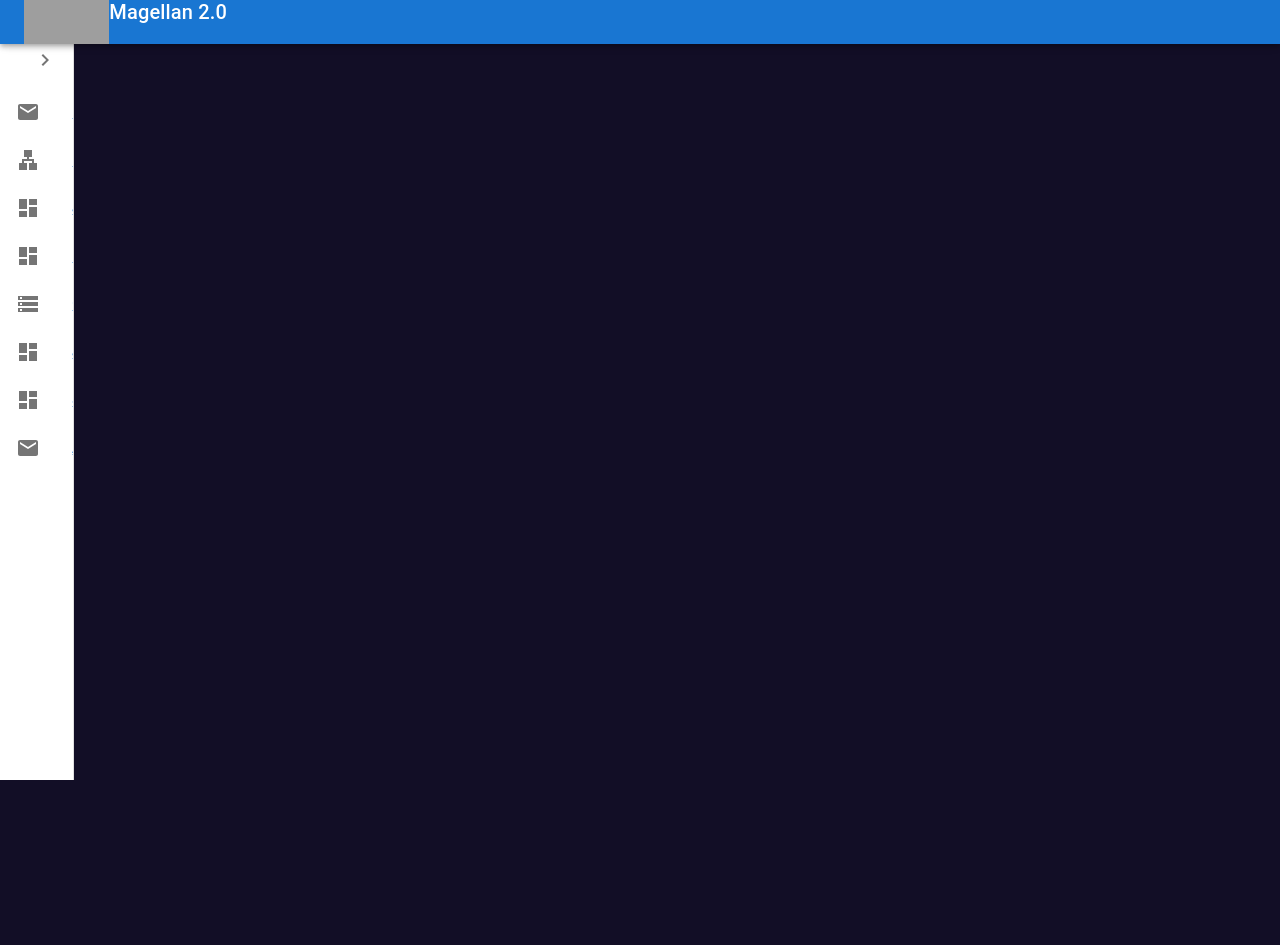
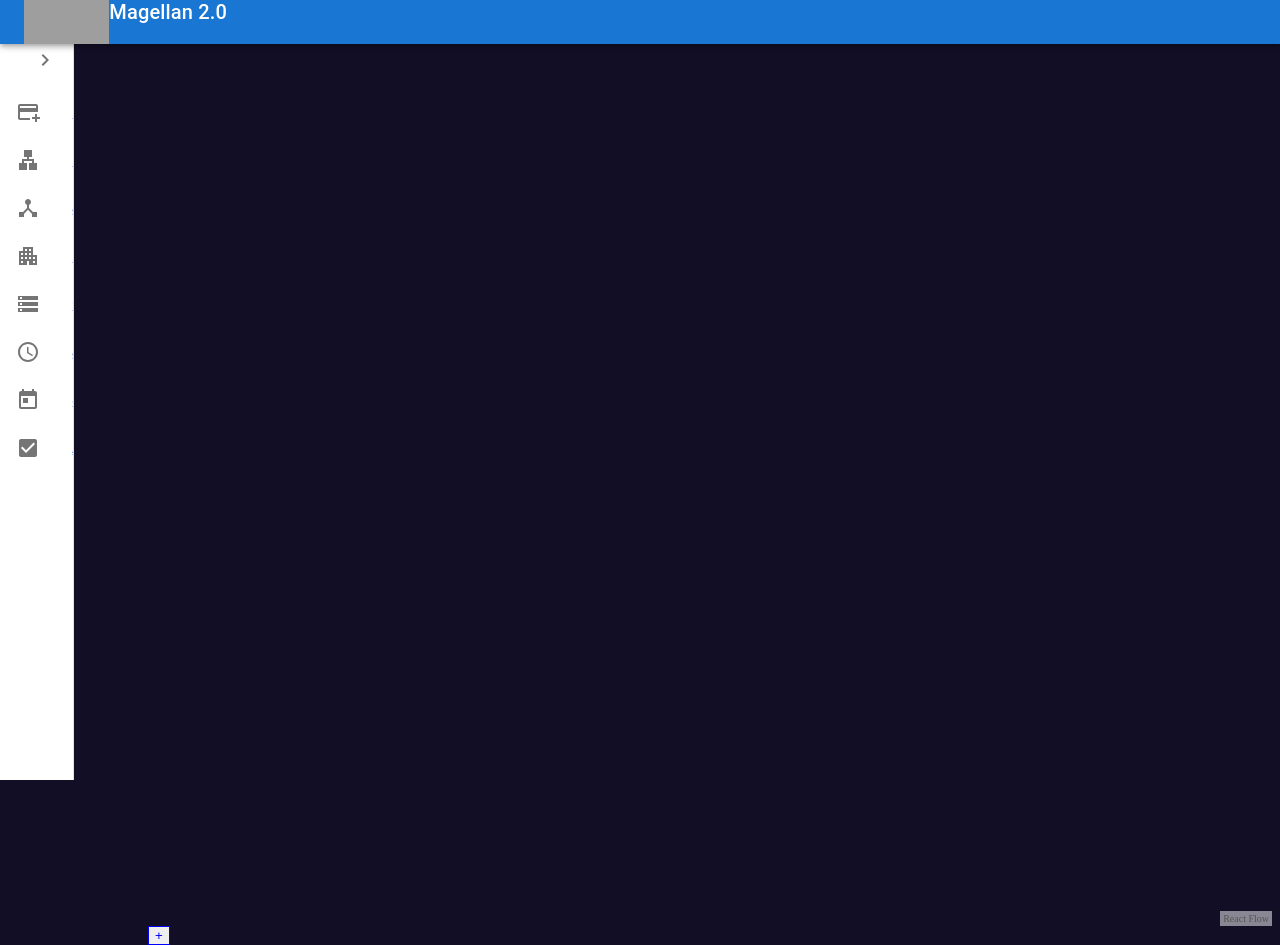
Before and after one commit to princi2090/AMEX-UI-ReactJS, a React app: page /connection in a window 1280 px wide. Shown: the part 20-965 px from the top of the page. Before the commit the page ends 800 px from the top, so only its background shows below. Built offline with nearby package versions, Linux system fonts and the light colour scheme; grey boxes are pictures that could not be loaded.

Commit message:
Icons added for left side bar, Alligned Necessary components to Center

```diff
--- /dev/null
+++ b/src/components/Flowaddition.js
@@ -0,0 +1,28 @@
+import React from 'react'
+import "../styles/FlowStyles.css"
+import ReactFlow from 'react-flow-renderer';
+
+export const Flowaddition=()=> {
+    const elements = [
+        {
+          id: '1',
+          type: 'input', // input node
+          data: { label: <select>
+            <option value='red'>Red</option>
+            <option value='purple'>Purple </option>
+          </select> },
+          position: { x: 245, y: 36 },
+          style:{
+            backgroundColor: 'red'
+        }
+    }
+    ]
+  return (
+    <div className='flowaddition'>
+        <div style={{width:'100%',height:'100vh'}}>
+        <ReactFlow elements={elements}/>
+        <button className='button'>+</button>
+        </div>
+    </div>
+  )
+}
--- /dev/null
+++ b/src/components/Library.js
@@ -0,0 +1,9 @@
+import React from 'react'
+
+export const Library=()=> {
+  return (
+    <div style={{marginLeft: "70px", marginTop: "10px"}}>
+        Library
+    </div>
+  )
+}
--- a/src/components/SideBar.js
+++ b/src/components/SideBar.js
@@ -6,20 +6,22 @@ import LanSharpIcon from '@mui/icons-material/LanSharp';
 import List from '@mui/material/List';
 import StorageTwoToneIcon from '@mui/icons-material/StorageTwoTone';
 import Typography from '@mui/material/Typography';
-import Divider from '@mui/material/Divider';
 import IconButton from '@mui/material/IconButton';
 import Link from '@mui/material/Link';
-import MenuIcon from '@mui/icons-material/Menu';
 import ChevronLeftIcon from '@mui/icons-material/ChevronLeft';
 import ChevronRightIcon from '@mui/icons-material/ChevronRight';
 import ListItem from '@mui/material/ListItem';
 import ListItemIcon from '@mui/material/ListItemIcon';
 import ListItemText from '@mui/material/ListItemText';
-import InboxIcon from '@mui/icons-material/MoveToInbox';
-import MailIcon from '@mui/icons-material/Mail';
 import Header from './Header';
 import { SIDEBAR_NAVS} from '../utils/constants';
 import DashboardIcon from '@mui/icons-material/Dashboard';
+import AddCardIcon from '@mui/icons-material/AddCard';
+import DeviceHubIcon from '@mui/icons-material/DeviceHub';
+import ApartmentIcon from '@mui/icons-material/Apartment';
+import AccessTimeIcon from '@mui/icons-material/AccessTime';
+import TodayIcon from '@mui/icons-material/Today';
+import CheckBoxIcon from '@mui/icons-material/CheckBox';
 
 const drawerWidth = 240;
 
@@ -99,17 +101,14 @@ export default function SideBar() {
                         <Link href={navs.path} key={index}>
                             <ListItem button key={navs.name}>
                                 <ListItemIcon>
-                                    {/* {index % 2 === 0 ? <InboxIcon /> : <MailIcon />} */}
-                                    {/* {<InboxIcon />}
-                                    {<MailIcon />} */}
-                                   {index===0 ? <MailIcon/>:null}
+                                   {index===0 ? <AddCardIcon/>:null}
                                    {index===1 ? <LanSharpIcon/>:null}
-                                   {index===2 ? <DashboardIcon/>:null}
-                                   {index===3 ? <DashboardIcon/>:null}
+                                   {index===2 ? <DeviceHubIcon/>:null}
+                                   {index===3 ? <ApartmentIcon/>:null}
                                    {index===4 ? <StorageTwoToneIcon/>:null}
-                                   {index===5 ? <DashboardIcon/>:null}
-                                   {index===6 ? <DashboardIcon/>:null}
-                                   {index===7 ? <MailIcon/>:null}
+                                   {index===5 ? <AccessTimeIcon/>:null}
+                                   {index===6 ? <TodayIcon/>:null}
+                                   {index===7 ? <CheckBoxIcon/>:null}
                                 </ListItemIcon>
                                 <ListItemText to='/' primary={navs.name} />
                             </ListItem>
--- a/src/routing/router.js
+++ b/src/routing/router.js
@@ -8,6 +8,9 @@ import Dashboard from "../components/dashboard";
 import Flows from "../components/flows/flows";
 import { FLOW_COMPONENT } from './../utils/pagesConstants';
 import Flowchart from "./../components/Flowchart"
+import {Flowaddition} from "./../components/Flowaddition"
+import {Library} from "./../components/Library"
+import {TableDemo1} from "./../components/TableDemo1"
 
 export default function RoutesComponent() {
     return (
@@ -20,6 +23,16 @@ export default function RoutesComponent() {
                     </Route>
                     <Route path="/job" element={<Flowchart/>}>
                     </Route>
+                    <Route path="/connection" element={<Flowaddition/>}>
+                    </Route>
+                    <Route path="/library" element={<Library/>}>
+                    </Route>
+                    <Route path="/jobHistory" element={<TableDemo1/>}>
+                    </Route>
+                    <Route path="/scheduler" element={<TableDemo1/>}>
+                    </Route>
+                    <Route path="/approvals" element={<TableDemo1/>}>
+                    </Route>
                 </Routes>
             </div>
         </Router>
--- /dev/null
+++ b/src/styles/FlowStyles.css
@@ -0,0 +1,11 @@
+.flowaddition{
+    margin-left: 70px;
+    margin-top: 10px;
+    align-items: center;
+}
+
+.button{
+    margin-left: 70px;
+    border: 1px solid;
+    color: blue;
+}
--- a/src/utils/constants.js
+++ b/src/utils/constants.js
@@ -29,7 +29,7 @@ const SIDEBAR_NAVS = [
     },
     {
         name:'Job History',
-        path:'/job History'
+        path:'/jobHistory'
     },
     {
         name:'Scheduler',
```
Also changed, not shown: src/assets/images/dashboard.svg (added).
